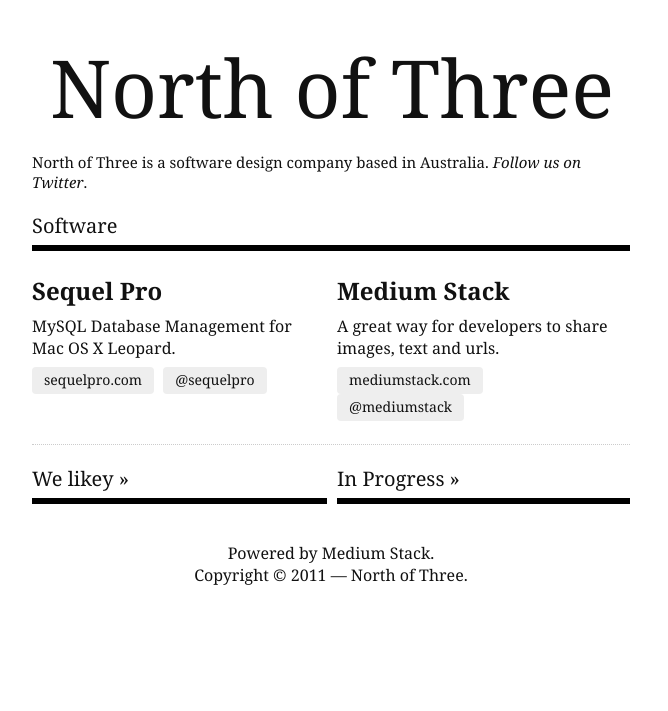
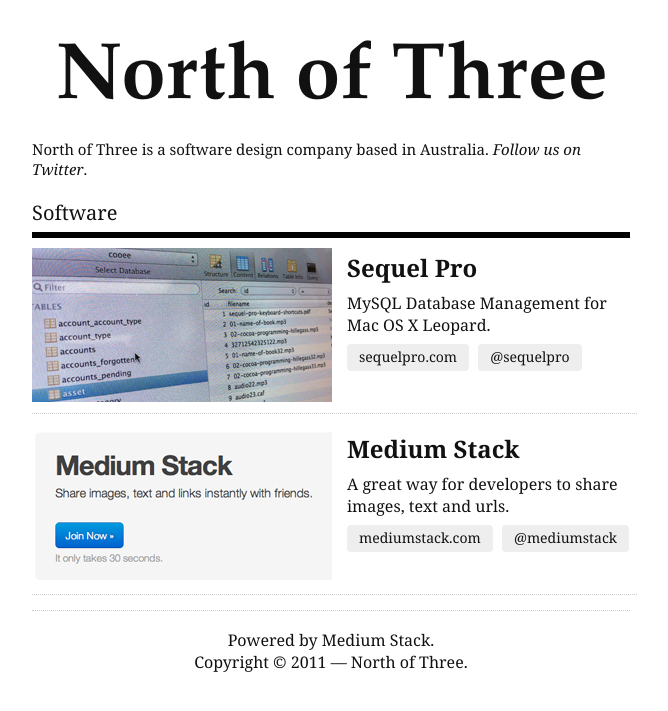
Before and after one commit to mattlangtree/northofthree.github.io, a PHP site: page / in a window 1280 px wide. Shown: the top 711 px of the page, without its empty margins (309-977 px from the left). Run offline with PHP 8.4, Linux system fonts and the light colour scheme; data that the repository does not hold is empty; some libraries are stand-ins or nearby versions.

Commit message:
Add new favicon + remove old items from homepage
git-svn-id: https://nof3.springloops.com/source/northofthree/trunk@10 336c6bb2-501c-45ac-a62c-0dffd56cd18d

```diff
--- a/index.php
+++ b/index.php
@@ -8,6 +8,8 @@
 <meta name="description" content="North of Three is a software design company based in Australia.">
 <meta http-equiv="Content-Type" content="text/html; charset=utf-8" />
 <meta http-equiv="Content-Language" content="en-us" />
+
+<link rel="icon" type="image/png" href="/favicon.png">
 
   <style type="text/css" media="screen">
     body{
@@ -54,6 +56,9 @@
         font-size: 80px;
         display: inline-block;
         margin: 30px auto 0px auto;
+        font-family: Garamond, Georgia, serif;
+        font-weight: bold;
+        letter-spacing:0.001em;
     }
     heading.subheading {
         font-size: 15px;
@@ -81,7 +86,16 @@
         text-decoration: none;
     }
     article.working-on{
+        padding-left: 315px;
         padding-bottom: 8px;
+        position: relative;
+    }
+    article.working-on img {
+        position: absolute;
+        top: 0px;
+        left: 0px;
+        margin: 0px;
+        padding: 0px;
     }
     article.working-on h2{
         margin-bottom: 8px;
@@ -104,18 +118,20 @@
     }
     section.box .leftcolumn article {
         float: left;
-        width: 285px;
-        border: none;
+        width: 290px;
+        min-height: 157px;
     }
     section.box .leftcolumn article:first-child {
         margin-right: 20px;
     }
+
     section.box h3{
         font-size: 20px;
         border-bottom: 6px solid black;
         display: block;
         font-weight: normal;
         padding-bottom: 6px;
+        margin-bottom: 10px;
     }
     section.box.left {
         float: left;
@@ -183,6 +199,8 @@
 
                 <div class="leftcolumn">
                     <article class="working-on">
+                        <img src="sequel-pro-shot.png" alt="Screenshot of Sequel Pro">
+
                         <h2>Sequel Pro</h2>
                         <p>MySQL Database Management for Mac OS X Leopard.</p>
                         <a href="http://www.sequelpro.com/" class="button left" title="Sequel Pro" target="_blank">sequelpro.com</a>
@@ -191,6 +209,8 @@
                     </article>
 
                     <article class="working-on">
+                        <img src="medium-stack-shot.png" alt="Screenshot of Medium Stack">
+
                         <h2>Medium Stack</h2>
                         <p>A great way for developers to share images, text and urls.</p>
                         <a href="http://www.mediumstack.com/" class="button left" title="Medium Stack" target="_blank">mediumstack.com</a>
@@ -202,7 +222,7 @@
                 </div>
 
             </section>
-
+            <? /* ?>
             <section class="box twocol" style="width: 295px; margin-right: 10px;">
                 <h3>We likey <a href="http://mediumstack.com/mattlangtree/ipad_links" class="lucida">&raquo;</a></h3>
 
@@ -261,7 +281,7 @@
 			<?php $i++; endforeach; ?>
 
 		</section>
-
+        <? */r ?>
         <div class="clr"></div>
 
         <footer>
```
Also changed, not shown: favicon.png (added), medium-stack-shot.png (added), sequel-pro-shot.png (added), 1 other file.
